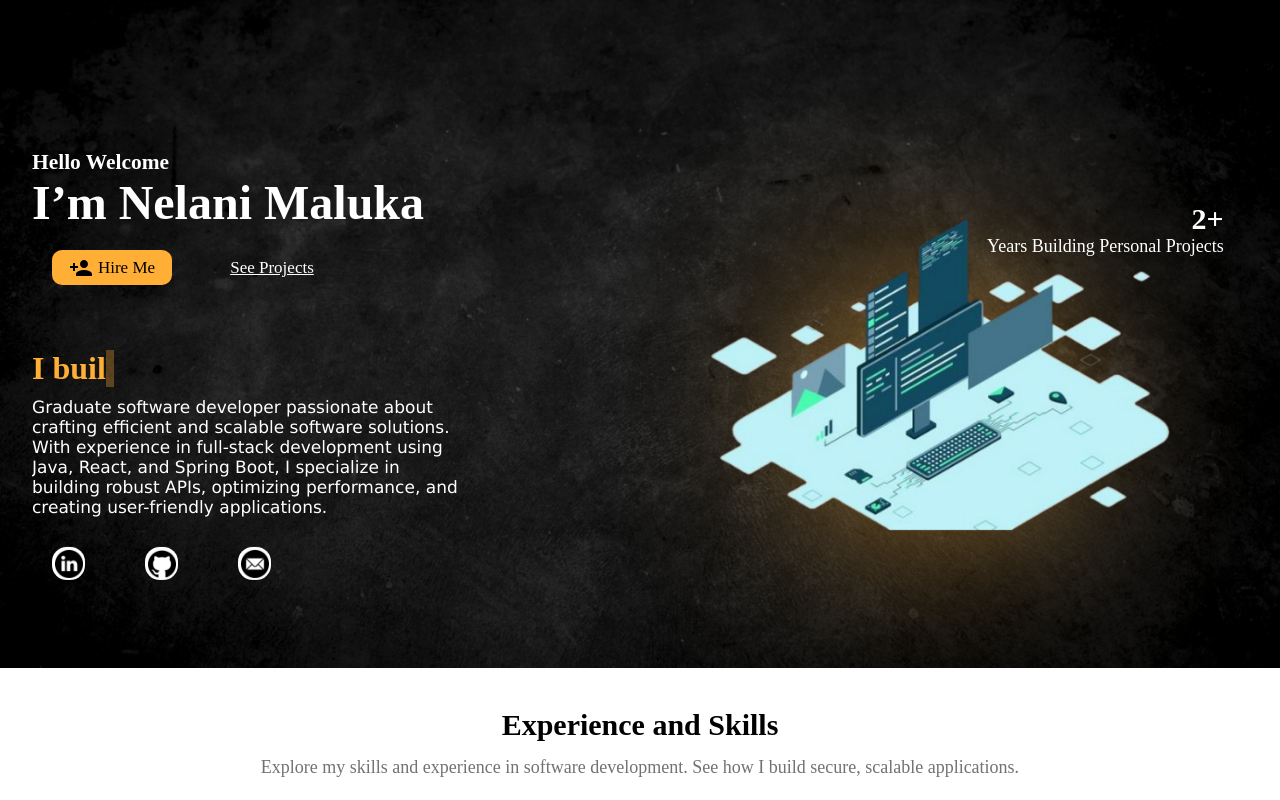
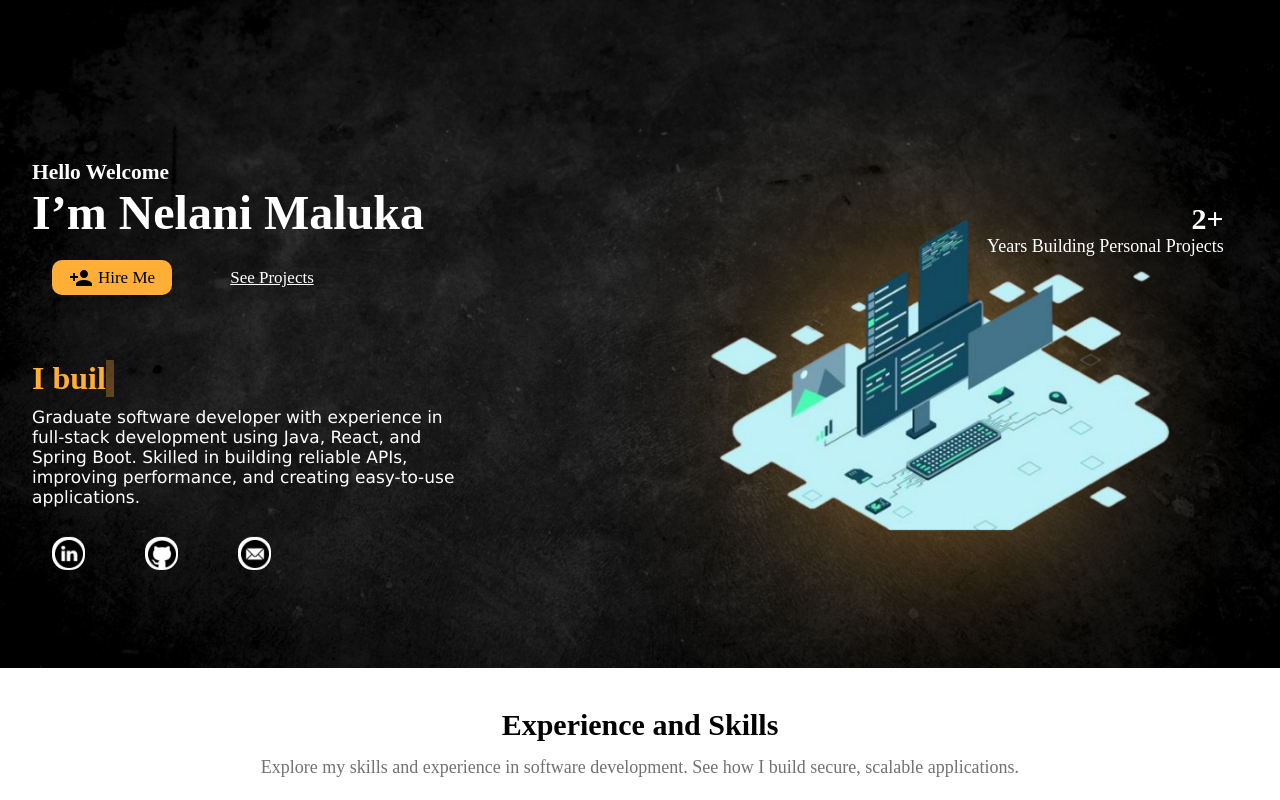
Before and after one commit to NelaniMaluka/portfolio-website, a React (Vite) app: page / in a window 1280 px wide. Shown: the top 800 px of the page. Built offline with nearby package versions, Linux system fonts and the light colour scheme.

Commit message:
updated intro text

```diff
--- a/src/Components/About/About.jsx
+++ b/src/Components/About/About.jsx
@@ -72,11 +72,10 @@ export default function About() {
             </h3>
           </div>
           <p>
-            Graduate software developer passionate about crafting efficient and
-            scalable software solutions. With experience in full-stack
-            development using Java, React, and Spring Boot, I specialize in
-            building robust APIs, optimizing performance, and creating
-            user-friendly applications.
+            Graduate software developer with experience in full-stack
+            development using Java, React, and Spring Boot. Skilled in building
+            reliable APIs, improving performance, and creating easy-to-use
+            applications.
           </p>
 
           <div>
```
